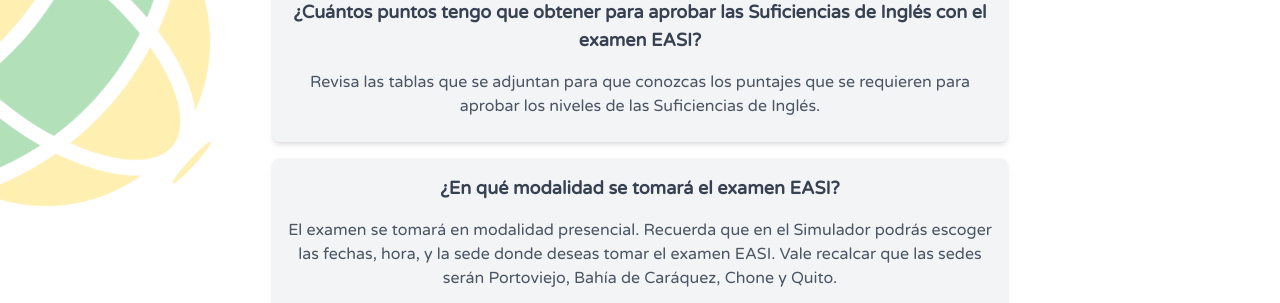
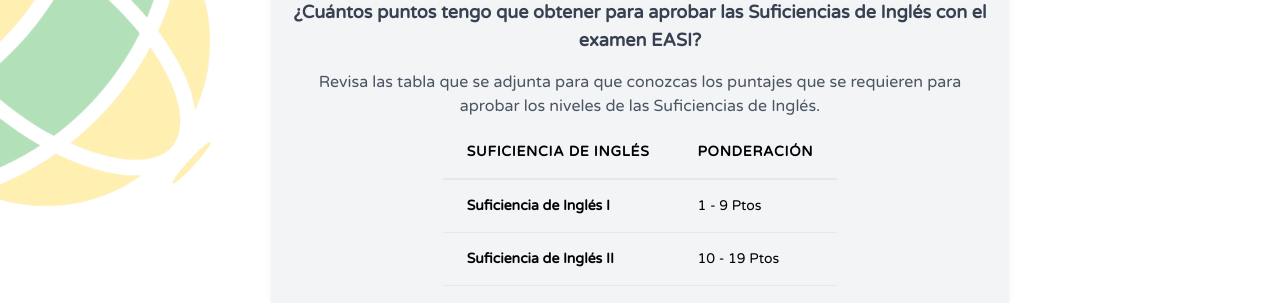
Before and after one commit to dvelez3815/eLearningUTMFCI, a React (Create React App) app: page /preguntas in a window 1280 px wide. Shown: the part 646-949 px from the top of the page. Built offline with nearby package versions, Linux system fonts and the light colour scheme.

Commit message:
VIDEO ACTUALIZADO Y SE AGREGÓ TABLA DE PONDERACION

```diff
--- a/src/components/pages/FAQ/FAQ.js
+++ b/src/components/pages/FAQ/FAQ.js
@@ -15,8 +15,62 @@ const FAQ = () => {
         },
         {
             question: '¿Cuántos puntos tengo que obtener para aprobar las Suficiencias de Inglés con el examen EASI?',
-            answer: 'Revisa las tablas que se adjuntan para que conozcas los puntajes que se requieren para aprobar los niveles de las Suficiencias de Inglés.',
-            //resource: `<img id="media" src=${logo_UTM} alt="Imagen inicial" width="400" height="300">`
+            answer: 'Revisa las tabla que se adjunta para que conozcas los puntajes que se requieren para aprobar los niveles de las Suficiencias de Inglés.',
+            resource: `<div class="overflow-x-auto dark:bg-neutral-700">
+                    <table class="text-left text-sm whitespace-nowrap">
+                        <thead class="uppercase tracking-wider border-b-2 dark:border-neutral-600 bg-neutral-50 dark:bg-neutral-800">
+                            <tr>
+                                <th scope="col" class="px-6 py-4">
+                                    Suficiencia de Inglés
+                                </th>
+                                <th scope="col" class="px-6 py-4">
+                                    Ponderación
+                                </th>
+                            </tr>
+                        </thead>
+
+                        <tbody>
+
+                            <tr class="border-b dark:border-neutral-600">
+                                <th scope="row" class="px-6 py-4">
+                                    Suficiencia de Inglés I
+                                </th>
+                                <td class="px-6 py-4">1 - 9 Ptos</td>
+                            </tr>
+
+                            <tr class="border-b dark:border-neutral-600 bg-neutral-50 dark:bg-neutral-800">
+                                <th scope="row" class="px-6 py-4">
+                                Suficiencia de Inglés II
+                                </th>
+                                <td class="px-6 py-4">10 - 19 Ptos</td>
+                            </tr>
+
+                            <tr class="border-b dark:border-neutral-600">
+                                <th scope="row" class="px-6 py-4">
+                                Suficiencia de Inglés III
+                                </th>
+                                <td class="px-6 py-4">20 - 29 Ptos</td>
+                            </tr>
+
+                            <tr class="border-b dark:border-neutral-600 bg-neutral-50 dark:bg-neutral-800">
+                                <th scope="row" class="px-6 py-4">
+                                Suficiencia de Inglés IV
+                                </th>
+                                <td class="px-6 py-4">30 - 39 Ptos</td>
+                            </tr>
+
+                            <tr class="border-b dark:border-neutral-600">
+                                <th scope="row" class="px-6 py-4">
+                                Suficiencia de Inglés V
+                                </th>
+                                <td class="px-6 py-4">40 - 100 Ptos</td>
+                            </tr>
+
+                        </tbody>
+
+                    </table>
+
+                </div>`
         },
         {
             question: '¿En qué modalidad se tomará el examen EASI?',
@@ -83,7 +137,7 @@ const FAQ = () => {
                         <div key={index} className="bg-gray-100 rounded-lg p-4 shadow-md transition hover:shadow-lg">
                             <h2 className="font-semibold text-lg text-gray-700">{faq.question}</h2>
                             <p className="mt-2 text-gray-600">{faq.answer}</p>
-                            { faq.resource &&
+                            {faq.resource &&
                                 <div className="flex justify-center items-center" dangerouslySetInnerHTML={{ __html: DOMPurify.sanitize(faq.resource) }}></div>
                             }
                         </div>
```
Also changed, not shown: 1 other file (tests, documents, lock files or other folders).
